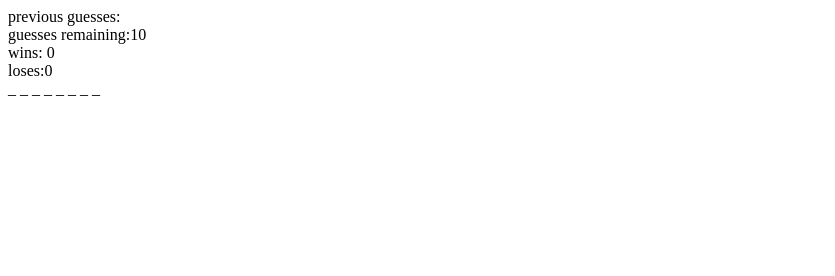
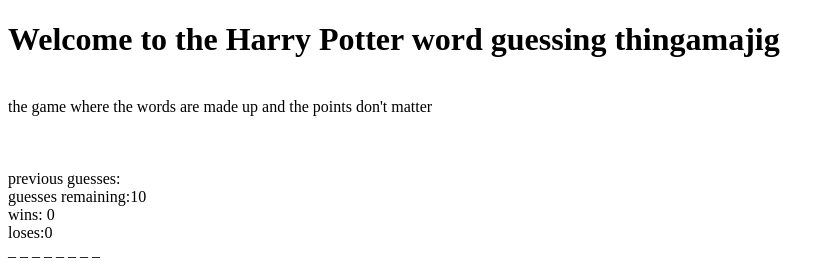
Before and after one commit to EdgarM510/wordguessgame, a plain HTML site: page hardmode.html in a window 1280 px wide. Shown: the whole page, without its empty margins (0-835 px from the left). Drawn offline with Linux system fonts and the light colour scheme.

Commit message:
added title and header for decency's sake

```diff
--- a/hardmode.html
+++ b/hardmode.html
@@ -5,10 +5,12 @@
     <meta name="viewport" content="width=device-width, initial-scale=1.0">
     <meta http-equiv="X-UA-Compatible" content="ie=edge">
     <script src="assets/javascript/game.js" type="text/javascript"></script>
-    <title>Document</title>
+    <title>Harry Potter Word Guess</title>
 </head>
 <body>
     <!-- scoreboard -->
+    <div><h1>Welcome to the Harry Potter word guessing thingamajig</h1><br>the game where the words are made up and the points don't matter<br><br><br><br></div>
+
     <div id="guessLog"></div>
     <div id="remaining"></div>
     <div id="wins"></div>
```
Also changed, not shown: index.html (+2 -1 lines).
